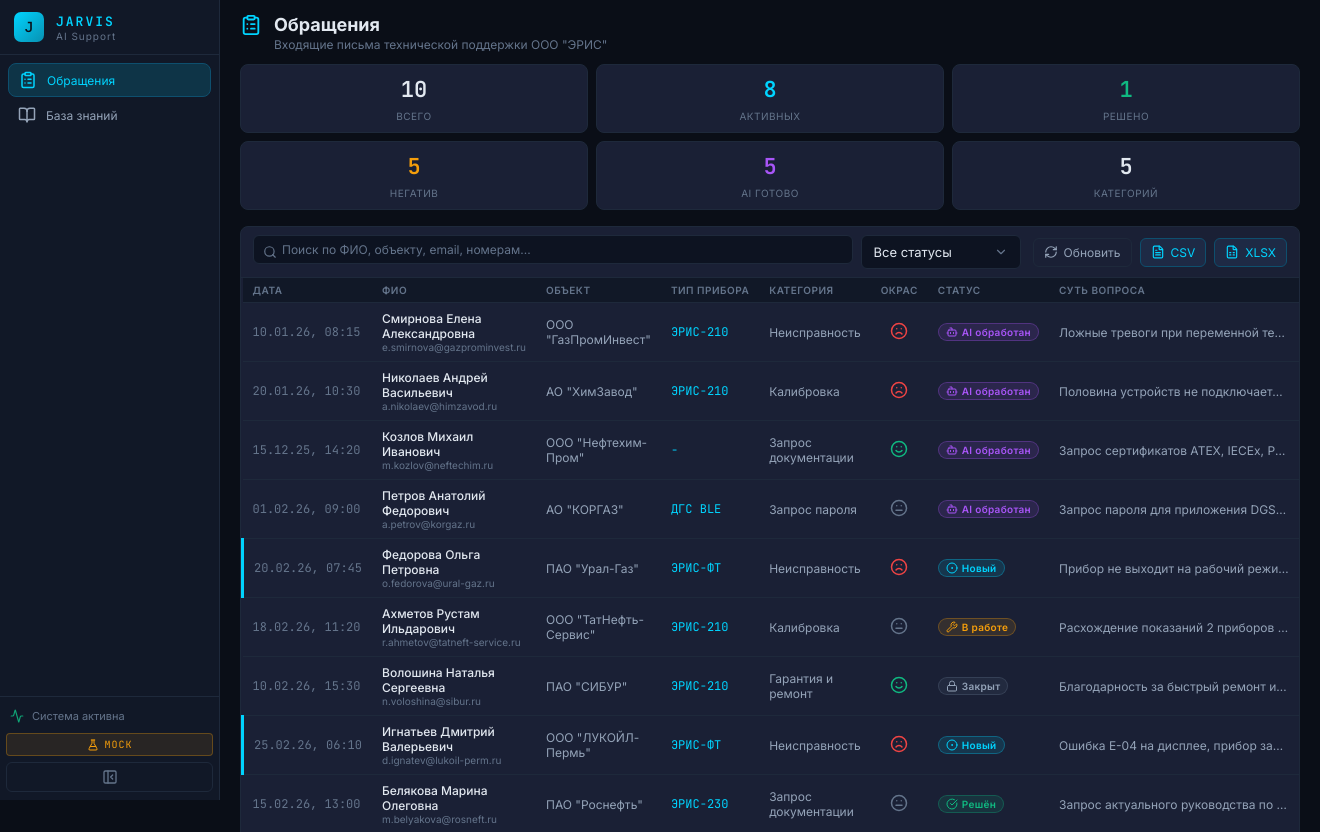
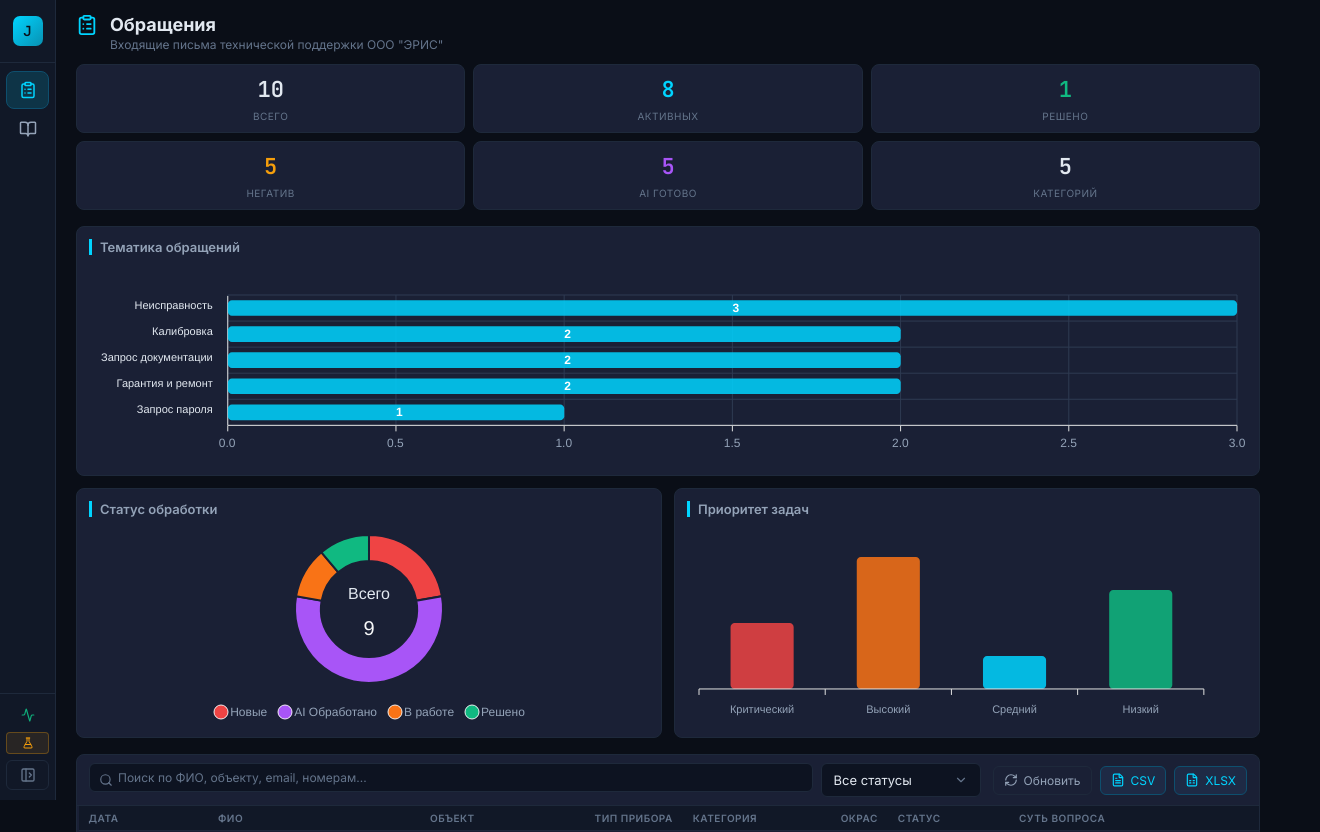
Before and after one commit to doomer6666/crab-enigma-hack, a React (Vite) app in the folder frontend/: page / in a window 1280 px wide. Shown: the top 832 px of the page, 1320 px wide, since content can reach past the window. Built offline with nearby package versions, Linux system fonts and the light colour scheme.

Commit message:
feat: add AnalyticsCharts component and integrate with Dashboard; update layout and styles for improved UI

```diff
--- a/frontend/package.json
+++ b/frontend/package.json
@@ -10,9 +10,11 @@
     "preview": "vite preview"
   },
   "dependencies": {
+    "apexcharts": "^5.6.0",
     "axios": "^1.13.5",
     "lucide-react": "^0.575.0",
     "react": "^19.2.0",
+    "react-apexcharts": "^2.0.1",
     "react-dom": "^19.2.0",
     "xlsx": "^0.18.5"
   },
--- /dev/null
+++ b/frontend/src/components/dashboard/AnalyticsCharts.tsx
@@ -0,0 +1,174 @@
+import React from "react";
+import Chart from "react-apexcharts";
+import type { ApexOptions } from "apexcharts";
+import type { DashboardStats } from "../../types";
+
+// --- ФИКС БЕЛОГО ЭКРАНА ---
+// Проверка корректности импорта для Vite/React 19
+// eslint-disable-next-line @typescript-eslint/no-explicit-any
+const ReactApexChart = (Chart as any).default || Chart;
+
+interface Props {
+  stats: DashboardStats;
+}
+
+const COLORS = [
+  "#00d4ff",
+  "#a855f7",
+  "#10b981",
+  "#f97316",
+  "#ef4444",
+  "#3b82f6",
+];
+
+export const AnalyticsCharts: React.FC<Props> = ({ stats }) => {
+  // Защита от пустых данных
+  if (!stats || !stats.byCategory || !stats.byStatus || !stats.byPriority) {
+    return <div>Загрузка данных для графиков...</div>;
+  }
+
+  // 1. Категории
+  const categoriesSorted = Object.entries(stats.byCategory || {}).sort(
+    ([, valA], [, valB]) => valB - valA,
+  );
+
+  const categoryOptions: ApexOptions = {
+    chart: { type: "bar", toolbar: { show: false }, background: "transparent" },
+    theme: { mode: "dark" },
+    plotOptions: {
+      bar: {
+        horizontal: true,
+        borderRadius: 4,
+        barHeight: "60%",
+        distributed: true,
+      },
+    },
+    colors: [COLORS[0]],
+    dataLabels: { enabled: true, textAnchor: "start", offsetX: 0 },
+    xaxis: {
+      categories: categoriesSorted.map(([k]) => k),
+      labels: { style: { colors: "#94a3b8" } },
+    },
+    yaxis: {
+      labels: { style: { colors: "#e2e8f0", fontSize: "11px" } },
+    },
+    grid: { borderColor: "#2e3b52", xaxis: { lines: { show: true } } },
+    tooltip: { theme: "dark" },
+    legend: { show: false },
+  };
+
+  const categorySeries = [
+    { name: "Обращений", data: categoriesSorted.map(([, v]) => v) },
+  ];
+
+  // 2. Статусы
+  const statusLabels = ["Новые", "AI Обработано", "В работе", "Решено"];
+  const statusSeries = [
+    stats.byStatus["new"] || 0,
+    stats.byStatus["ai_processed"] || 0,
+    stats.byStatus["in_progress"] || 0,
+    stats.byStatus["resolved"] || 0,
+  ];
+
+  const donutOptions: ApexOptions = {
+    chart: { type: "donut", background: "transparent" },
+    theme: { mode: "dark" },
+    labels: statusLabels,
+    colors: [COLORS[4], COLORS[1], COLORS[3], COLORS[2]],
+    plotOptions: {
+      pie: {
+        donut: {
+          size: "65%",
+          labels: {
+            show: true,
+            total: {
+              show: true,
+              label: "Всего",
+              color: "#e2e8f0",
+              // eslint-disable-next-line @typescript-eslint/no-explicit-any
+              formatter: function (w: any) {
+                // eslint-disable-next-line @typescript-eslint/no-explicit-any
+                return w.globals.seriesTotals.reduce(
+                  (a: number, b: number) => a + b,
+                  0,
+                );
+              },
+            },
+          },
+        },
+      },
+    },
+    stroke: { show: true, colors: ["#1a2035"], width: 2 },
+    dataLabels: { enabled: false },
+    legend: { position: "bottom", labels: { colors: "#94a3b8" } },
+  };
+
+  // 3. Приоритеты
+  const priorityOrder = ["critical", "high", "medium", "low"];
+  const priorityLabels = ["Критический", "Высокий", "Средний", "Низкий"];
+  const priorityValues = priorityOrder.map((key) => stats.byPriority[key] || 0);
+
+  const priorityOptions: ApexOptions = {
+    chart: { type: "bar", toolbar: { show: false }, background: "transparent" },
+    theme: { mode: "dark" },
+    plotOptions: {
+      bar: {
+        borderRadius: 4,
+        columnWidth: "50%",
+        distributed: true,
+      },
+    },
+    colors: [COLORS[4], COLORS[3], COLORS[0], COLORS[2]],
+    dataLabels: { enabled: false },
+    xaxis: {
+      categories: priorityLabels,
+      labels: { style: { colors: "#94a3b8", fontSize: "11px" } },
+    },
+    yaxis: { show: false },
+    grid: { show: false },
+    tooltip: { theme: "dark" },
+    legend: { show: false },
+  };
+
+  const prioritySeries = [{ name: "Количество", data: priorityValues }];
+
+  return (
+    <div className="charts-grid">
+      <div className="chart-card large-chart">
+        <h3 className="chart-title">Тематика обращений</h3>
+        <div style={{ flex: 1, minHeight: 0 }}>
+          <ReactApexChart
+            options={categoryOptions}
+            series={categorySeries}
+            type="bar"
+            height="100%"
+          />
+        </div>
+      </div>
+
+      <div className="chart-card">
+        <h3 className="chart-title">Статус обработки</h3>
+        <div style={{ flex: 1, minHeight: 0 }}>
+          <ReactApexChart
+            options={donutOptions}
+            series={statusSeries}
+            type="donut"
+            height="100%"
+          />
+        </div>
+      </div>
+
+      <div className="chart-card">
+        <h3 className="chart-title">Приоритет задач</h3>
+        <div style={{ flex: 1, minHeight: 0 }}>
+          <ReactApexChart
+            options={priorityOptions}
+            series={prioritySeries}
+            type="bar"
+            height="100%"
+          />
+        </div>
+      </div>
+    </div>
+  );
+};
--- a/frontend/src/components/dashboard/Dashboard.css
+++ b/frontend/src/components/dashboard/Dashboard.css
@@ -125,4 +125,195 @@
 
 .stat-icon-categories {
     color: var(--text-secondary);
+}/* --- Cards Grid --- */
+.dashboard-stats-grid {
+    display: grid;
+    grid-template-columns: repeat(6, 1fr);
+    gap: 12px;
+    margin-bottom: 24px;
 }
+
+.stat-card {
+    background: var(--bg-card);
+    border: 1px solid var(--border);
+    border-radius: var(--radius);
+    padding: 16px;
+    text-align: center;
+    transition: border-color 0.2s;
+    display: flex;
+    flex-direction: column;
+    align-items: center;
+    gap: 6px;
+}
+
+.stat-card:hover {
+    border-color: var(--accent-dim);
+}
+
+.stat-icon {
+    opacity: 0.6;
+}
+
+.stat-icon-default {
+    color: var(--text-secondary);
+}
+
+.stat-icon-active {
+    color: var(--accent);
+}
+
+.stat-icon-resolved {
+    color: var(--success);
+}
+
+.stat-icon-critical {
+    color: var(--danger);
+}
+
+.stat-icon-negative {
+    color: var(--warning);
+}
+
+.stat-icon-ai {
+    color: #a855f7;
+}
+
+.stat-icon-categories {
+    color: var(--text-secondary);
+}
+
+.stat-value {
+    font-size: 28px;
+    font-weight: 700;
+    font-family: var(--font-mono);
+    color: var(--text-primary);
+}
+
+.stat-label {
+    font-size: 12px;
+    color: var(--text-muted);
+    text-transform: uppercase;
+    letter-spacing: 0.5px;
+}
+
+/* Colors for values */
+.stat-active .stat-value {
+    color: var(--accent);
+}
+
+.stat-resolved .stat-value {
+    color: var(--success);
+}
+
+.stat-critical .stat-value {
+    color: var(--danger);
+}
+
+.stat-negative .stat-value {
+    color: var(--warning);
+}
+
+.stat-ai .stat-value {
+    color: #a855f7;
+}
+
+.stat-categories .stat-value {
+    color: var(--text-primary);
+}
+
+/* --- Charts Grid --- */
+.charts-grid {
+    display: grid;
+    grid-template-columns: 2fr 1fr 1fr;
+    gap: 12px;
+    margin-bottom: 24px;
+}
+
+.chart-card {
+    background: var(--bg-card);
+    border: 1px solid var(--border);
+    border-radius: var(--radius);
+    padding: 16px;
+    display: flex;
+    flex-direction: column;
+    min-height: 300px;
+}
+
+.large-chart {
+    grid-column: span 1;
+}
+
+.chart-title {
+    font-size: 14px;
+    font-weight: 600;
+    color: var(--text-secondary);
+    margin-bottom: 16px;
+    padding-left: 8px;
+    border-left: 3px solid var(--accent);
+}
+
+/* Responsiveness */
+@media (max-width: 1400px) {
+    .dashboard-stats-grid {
+        grid-template-columns: repeat(3, 1fr);
+    }
+
+    .charts-grid {
+        grid-template-columns: 1fr 1fr;
+    }
+
+    .large-chart {
+        grid-column: span 2;
+    }
+}
+
+@media (max-width: 900px) {
+    .dashboard-stats-grid {
+        grid-template-columns: repeat(2, 1fr);
+    }
+
+    .charts-grid {
+        grid-template-columns: 1fr;
+    }
+
+    .large-chart {
+        grid-column: span 1;
+    }
+}
+
+@media (max-height: 800px) {
+    .dashboard-stats-grid {
+        gap: 8px;
+        margin-bottom: 16px;
+    }
+
+    .stat-card {
+        padding: 10px;
+    }
+
+    .stat-value {
+        font-size: 22px;
+    }
+
+    .stat-label {
+        font-size: 10px;
+    }
+
+    .stat-icon {
+        display: none;
+    }
+
+    .charts-grid {
+        margin-bottom: 16px;
+    }
+
+    .chart-card {
+        padding: 12px;
+        min-height: 250px;
+    }
+
+    .chart-title {
+        font-size: 13px;
+        margin-bottom: 10px;
+    }
+}
--- a/frontend/src/components/dashboard/Dashboard.tsx
+++ b/frontend/src/components/dashboard/Dashboard.tsx
@@ -9,6 +9,7 @@ import {
 } from "lucide-react";
 import type { DashboardStats } from "../../types";
 import { api } from "../../services/api";
+import { AnalyticsCharts } from "./AnalyticsCharts";
 import "./Dashboard.css";
 
 export const Dashboard: React.FC = () => {
@@ -35,7 +36,8 @@ export const Dashboard: React.FC = () => {
     (stats.byStatus["in_progress"] || 0);
 
   return (
-    <div className="dashboard">
+    <>
+      <div className="dashboard-stats-grid">
         <div className="stat-card">
           <Inbox size={20} className="stat-icon stat-icon-default" />
           <div className="stat-value">{stats.total}</div>
@@ -58,7 +60,9 @@ export const Dashboard: React.FC = () => {
         </div>
         <div className="stat-card stat-ai">
           <Bot size={20} className="stat-icon stat-icon-ai" />
-        <div className="stat-value">{stats.byStatus["ai_processed"] || 0}</div>
+          <div className="stat-value">
+            {stats.byStatus["ai_processed"] || 0}
+          </div>
           <div className="stat-label">AI готово</div>
         </div>
         <div className="stat-card stat-categories">
@@ -69,5 +73,8 @@ export const Dashboard: React.FC = () => {
           <div className="stat-label">Категорий</div>
         </div>
       </div>
+
+      <AnalyticsCharts stats={stats} />
+    </>
   );
 };
--- a/frontend/src/components/layout/Layout.tsx
+++ b/frontend/src/components/layout/Layout.tsx
@@ -20,7 +20,7 @@ export const Layout: React.FC<Props> = ({
   currentPage,
   onNavigate,
 }) => {
-  const [collapsed, setCollapsed] = useState(false);
+  const [collapsed, setCollapsed] = useState(true);
 
   return (
     <div className={`layout ${collapsed ? "sidebar-collapsed" : ""}`}>
```
Also changed, not shown: 1 other file (tests, documents, lock files or other folders). Lines whose indentation alone changed are shown as unchanged.
